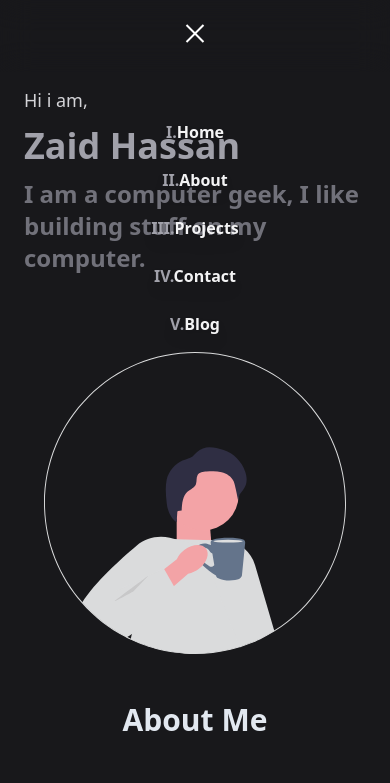
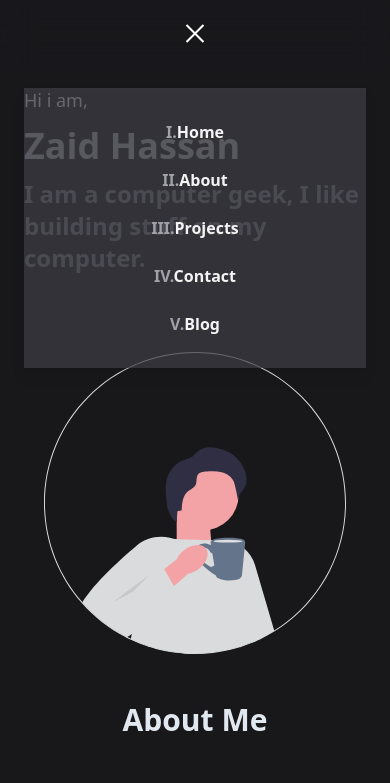
Before and after one commit to zaid-hassan/portfolio, a website: page index.html in a window 390 px wide. Both pictures are taken after a click on the button 195 px from the left and 36 px from the top of the page. Shown: the top 783 px of the page. Drawn offline with Linux system fonts and the light colour scheme.

Commit message:
Fixed menu background blur on Mobile phones

```diff
--- a/index.html
+++ b/index.html
@@ -38,7 +38,7 @@
         <!-- Mobile Menu -->
         <div class="md:hidden">
             <div id="mobile-menu"
-                class="absolute flex-col items-center self-end hidden py-8 mt-10 space-y-6 font-bold backdrop-blur-lg sm:w-auto sm:self-center left-6 right-6 drop-shadow-lg">
+                class="absolute flex-col items-center self-end hidden py-8 mt-10 space-y-6 font-bold bg-zinc-700 bg-opacity-70 backdrop-blur-sm sm:w-auto sm:self-center left-6 right-6 drop-shadow-lg">
                 <a href="#" class="text-zinc-100  transition duration-100 ease-in-out hover: hover:text-zinc-400"><span
                         class="text-zinc-400">I.</span>Home</a>
                 <a href="#about" class="text-zinc-100  transition duration-100 ease-in-out hover: hover:text-zinc-400"><span
```
Also changed, not shown: css/main.css.
